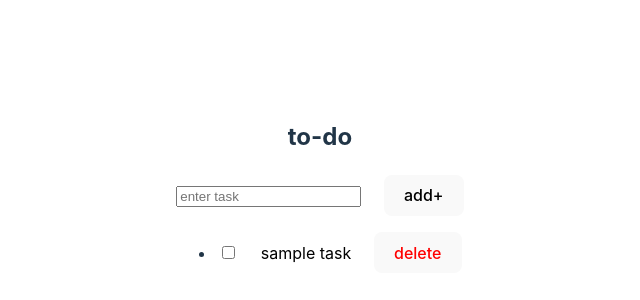
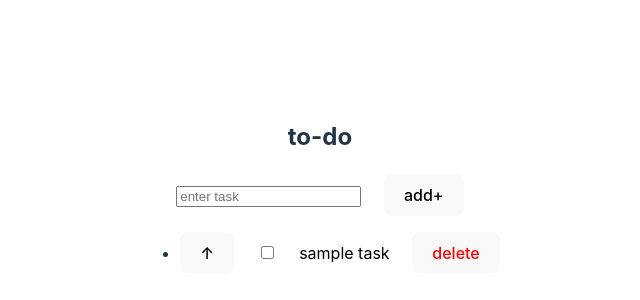
Before and after one commit to Rohit-Yadav-Official/todo, a React (Vite) app in the folder todo-app/: page / in a window 1280 px wide. Shown: the part 206-506 px from the top of the page, without its empty margins (320-960 px from the left). Built offline with nearby package versions, Linux system fonts and the light colour scheme.

Commit message:
Update todo.jsx

```diff
--- a/todo-app/src/todo.jsx
+++ b/todo-app/src/todo.jsx
@@ -1,16 +1,22 @@
 import React, { useState } from "react";
 import { v4 as uuidv4 } from 'uuid';
+
 export default function ToDo() {
-  let [todo, setTodo] = useState([{ task: "sample task", id: uuidv4(), complete: false }]);
+  let [todo, setTodo] = useState([{ task: "sample task", id: uuidv4(), complete: false, priority: 0 }]);
   let [newtodo, setnewTodo] = useState("");
+  let [priority, setpriority] = useState(0);
 
   let updatetodo = () => {
-    setTodo([...todo, { task: newtodo, id: uuidv4(), complete: false }]);
+    setTodo([...todo, { task: newtodo, id: uuidv4(), complete: false, priority }]);
     setnewTodo("");
   };
 
   let updatetodovalue = (event) => {
     setnewTodo(event.target.value);
+  };
+
+  let incpriority = () => {
+    setpriority(priority + 1);
   };
 
   let deleteTodo = (id) => {
@@ -25,6 +31,17 @@ export default function ToDo() {
     );
   };
 
+  let changepriority = (index) => {
+    if (index > 0 && index < todo.length) {
+      let prev = todo[index - 1];
+      let curr = todo[index];
+      let updatedTodo = [...todo];
+      updatedTodo[index - 1] = curr;
+      updatedTodo[index] = prev;
+      setTodo(updatedTodo);
+    }
+  };
+
   return (
     <div>
       <h2>to-do</h2>
@@ -35,12 +52,14 @@ export default function ToDo() {
         onChange={updatetodovalue}
       />
       &nbsp; &nbsp; &nbsp;
-      <button type="submit" onClick={updatetodo}>
+      <button type="submit" onClick={() => { updatetodo(); incpriority(); }}>
         add+
       </button>
       <ul>
-        {todo.map((todo) => (
+        {todo.map((todo, index) => (
           <li key={todo.id}>
+            <button onClick={() => changepriority(index)}>&#8593;</button>
+            &nbsp; &nbsp; &nbsp;
             <input
               type="checkbox"
               checked={todo.complete}
@@ -51,7 +70,7 @@ export default function ToDo() {
               {todo.task}
             </span>
             &nbsp; &nbsp; &nbsp;
-            <button onClick={() => deleteTodo(todo.id)} style={{color:'red'}}>delete</button>
+            <button onClick={() => deleteTodo(todo.id)} style={{ color: 'red' }}>delete</button>
           </li>
         ))}
       </ul>
```
